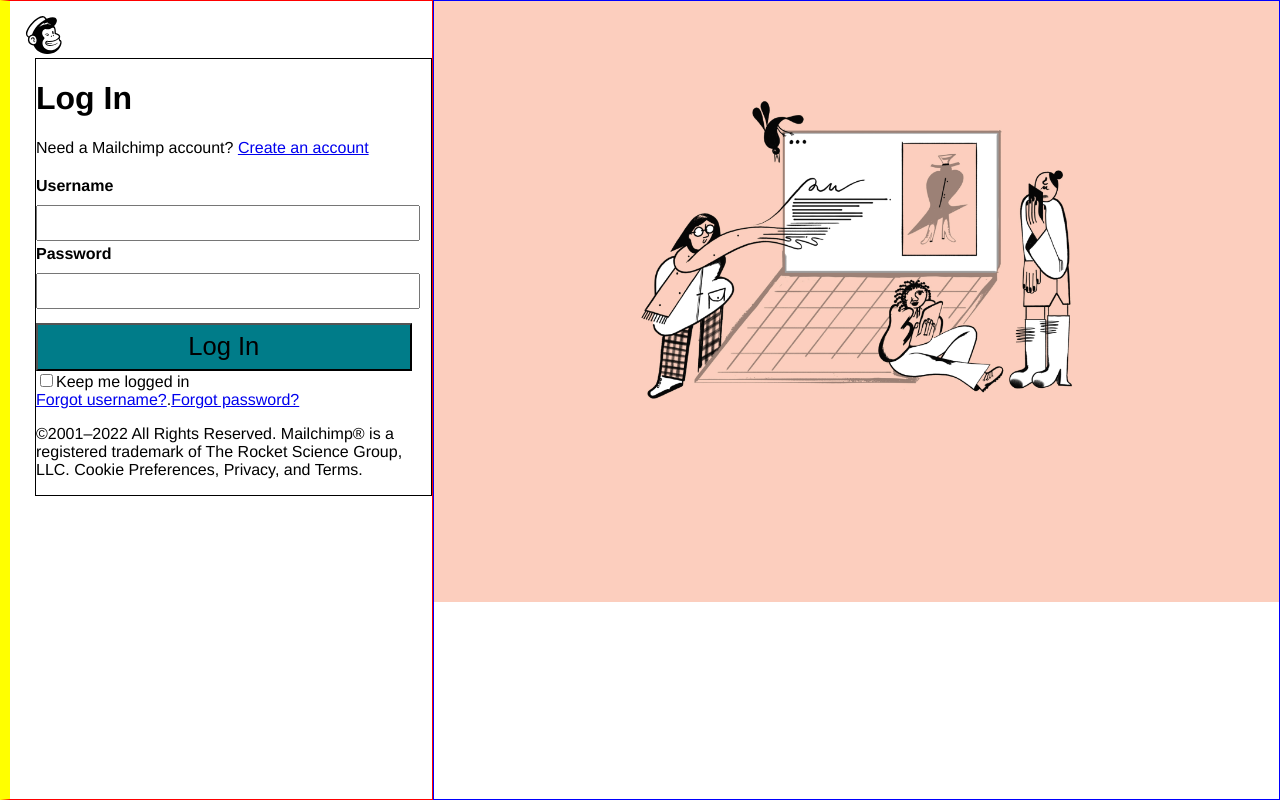
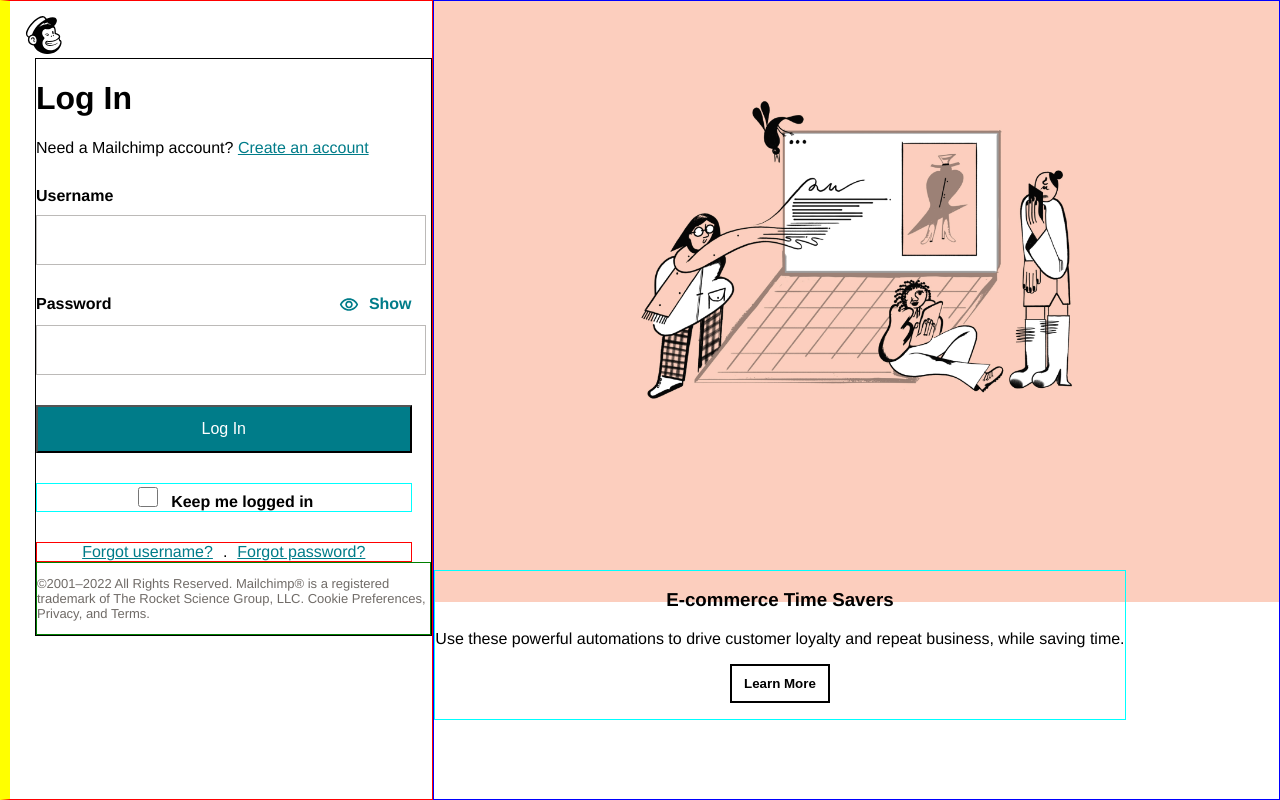
Before and after one commit to sarthakbakshii/mailchimp-clone, a React (Create React App) app: page / in a window 1280 px wide. Built offline with nearby package versions, Linux system fonts and the light colour scheme.

Commit message:
login css almost completed

```diff
--- a/package.json
+++ b/package.json
@@ -3,6 +3,10 @@
   "version": "0.1.0",
   "private": true,
   "dependencies": {
+    "@emotion/react": "^11.8.1",
+    "@emotion/styled": "^11.8.1",
+    "@mui/icons-material": "^5.4.2",
+    "@mui/material": "^5.4.3",
     "@testing-library/jest-dom": "^5.16.2",
     "@testing-library/react": "^12.1.3",
     "@testing-library/user-event": "^13.5.0",
--- a/public/index.html
+++ b/public/index.html
@@ -24,6 +24,11 @@
       work correctly both with client-side routing and a non-root public URL.
       Learn how to configure a non-root public URL by running `npm run build`.
     -->
+    <!-- added files -->
+    <link
+  rel="stylesheet"
+  href="https://fonts.googleapis.com/icon?family=Material+Icons"
+/>
     <title>React App</title>
   </head>
   <body>
--- a/src/App.css
+++ b/src/App.css
@@ -1,5 +1,6 @@
 /* CSS started from here */
 
+/* color:#007c89 */
 #login{
   display: flex;
   width: 100vw;
@@ -20,37 +21,120 @@
 #login>:first-child>:nth-child(2){
   margin-left: 25px;
   border: 1px solid black;
+  display: flex;
+  flex-direction: column;
+  justify-content: space-between;
 }
 #login>:last-child{
   border: 1px solid blue;
   width: 70%;
 }
-#login>:last-child>div>img{
+#login>:last-child>div>div>img{
   width: 100%;
   height: 100%;
 }
 #logInDiv{
   width: 95%;
 }
+#logInDiv>p>a{
+  color:#007c89;
+}
 .LinputFields{
-  margin-top: 20px;
+  margin-top: 30px;
   font-size: 1rem;
-    height: 48px;
   font-weight: bold;
 }
 .LinputFields>div{
   margin-bottom: 10px;
 }
 .LinputFields>input{
+  padding-left: 10px;
   width: 100%;
-  height: 30px;
+  min-height: 46px;
+  font-size: 1rem;
+  line-height: 20px;
+  border: 1px solid rgba(36,28,21,0.3);
 }
 #signInButton{
   background-color: #007c89;
   width: 100%;
   height: 30px;
-  margin: auto;
   margin-top: 30px;
-  font-size: 1.6rem;
-    height: 48px;
+  font-size: 1rem;
+  height: 48px;
+  outline: none;
+  color: white;
 }
+#passwordLabel{
+  display: flex;
+  justify-content: space-between;
+}
+.show{
+  vertical-align: top;
+}
+#Leye{
+  color:#007c89
+}
+#Leye:hover{
+  color: #0f4e55;
+}
+#Leye>svg{
+  font-size: 20px;
+  margin-right: 10px;
+}
+#LcheckBok{
+  border: 1px solid cyan;
+  text-align: center;
+  margin-top: 30px;
+  font-size: 1rem;
+  line-height: 18px;
+  font-weight: bold;
+}
+#LcheckBok>input{
+  width: 20px;
+  height: 20px;
+}
+#LcheckBok>label{
+  text-align: top;
+  margin-left: 10px;
+}
+#Lforgot{
+  text-align: center;
+  border: 1px solid red;
+  display: flex;
+  justify-content: center;
+  margin-top: 30px;
+}
+#Lforgot>span{
+  margin: 0 10px;
+}
+#Lforgot>a{
+  color:#007c89;
+}
+#Lfooter{
+  font-size: 13px;
+  border: 1px solid green;
+  color: rgba(36,28,21,0.65);
+}
+#LimageBottom{
+    position: absolute;
+    /* right: 5%;
+    left: 5%; */
+    justify-content: center;
+    align-items: center;
+    bottom: 10%;
+    margin: auto;
+    padding-top: 0;
+    text-align: center;
+    border: 1px solid cyan;
+}
+#imageDiv{
+  position: relative;
+}
+#LimageBottom>p>button{
+  padding: 10px;
+  border: 2px solid black;
+  background-color: inherit;
+  font-weight: bold;
+  min-width: 100px;
+}
--- a/src/App.js
+++ b/src/App.js
@@ -1,5 +1,7 @@
 import './App.css';
 import { Loginpage } from './components/loginpage';
+// import VisibilityIcon from '@mui/icons-material/Visibility';
+
 
 function App() {
   return (
--- a/src/components/loginpage.jsx
+++ b/src/components/loginpage.jsx
@@ -1,6 +1,9 @@
 import React from "react";
 import loginpagebackimg from "../assets/loginpage-backimg.jpeg"
 import logoimg from "../assets/logo-img.svg"
+import VisibilityOutlinedIcon from '@mui/icons-material/VisibilityOutlined';
+import VisibilityOffIcon from '@mui/icons-material/VisibilityOff';
+import { HidePassword } from "./smallfunctions";
 
 export const Loginpage=()=>{
     return (
@@ -25,24 +28,30 @@
                                 </div>
                                 <div className="LinputFields">
                                     <div>
-                                        <label>Password</label>
+                                        <label id="passwordLabel">
+                                            <div>Password </div>
+                                            <div id="Leye" onClick={hidepassword}>
+                                                <VisibilityOutlinedIcon className="show"/>
+                                                <span className="show">Show</span>
+                                            </div>
+                                        </label>
                                     </div>
-                                    <input type="text" />
+                                    <input type="password" />
                                 </div>
                                 <button id="signInButton">Log In</button>
-                                <div>
+                                <div id="LcheckBok">
                                     <input type="checkbox" />
                                     <label>Keep me logged in</label>
                                 </div>
                             </form>
-                            <div>
+                            <div id="Lforgot">
                                 <a href="/">Forgot username?</a>
                                 <span>.</span>
                                 <a href="/">Forgot password?</a>
                             </div>
                         </div>
                     </div>
-                    <div>
+                    <div id="Lfooter">
                         <p>
                         ©2001–2022 All Rights Reserved. Mailchimp® is a registered trademark of The Rocket Science Group, LLC. Cookie Preferences, Privacy, and Terms.
                         </p>
@@ -52,9 +61,22 @@
             </div>
             <div>
                 <div>
-                    <img src={loginpagebackimg} alt="loginpage-img" />
+                    <div id="imageDiv">
+                        <img src={loginpagebackimg} alt="loginpage-img" />
+                    </div>
+                    <div id="LimageBottom">
+                        <p>
+                            <h3>E-commerce Time Savers</h3>
+                            <p>Use these powerful automations to drive customer loyalty and repeat business, while saving time.</p>
+                            <button>Learn More</button>
+                        </p>
+                    </div>
                 </div>
             </div>
         </div>
     )
 }
+
+export const hidepassword=()=>{
+    document.getElementById("Leye").innerHTML=""
+}
--- /dev/null
+++ b/src/components/smallfunctions.jsx
@@ -0,0 +1,10 @@
+import VisibilityOffIcon from '@mui/icons-material/VisibilityOff';
+
+export const HidePassword=()=>{
+    return (
+        <div>
+            <VisibilityOffIcon className="show"/>
+            <span className="show">Show</span>
+        </div>
+    )
+}
```
Also changed, not shown: 1 other file (tests, documents, lock files or other folders).
